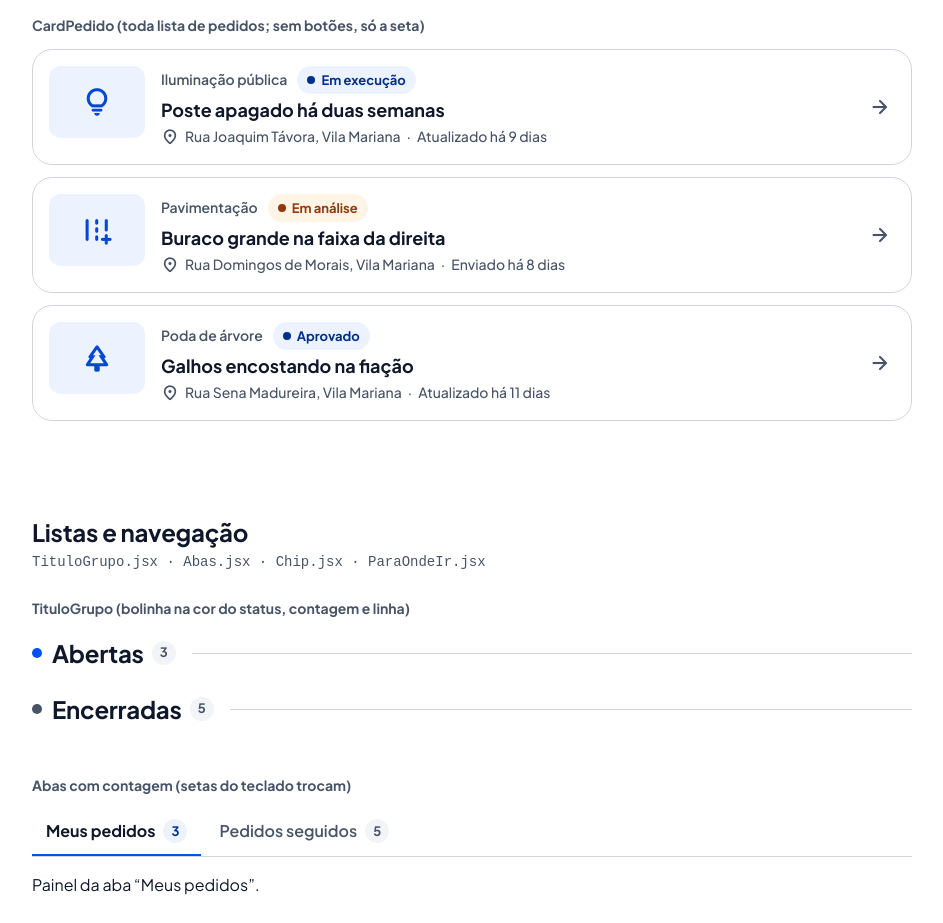
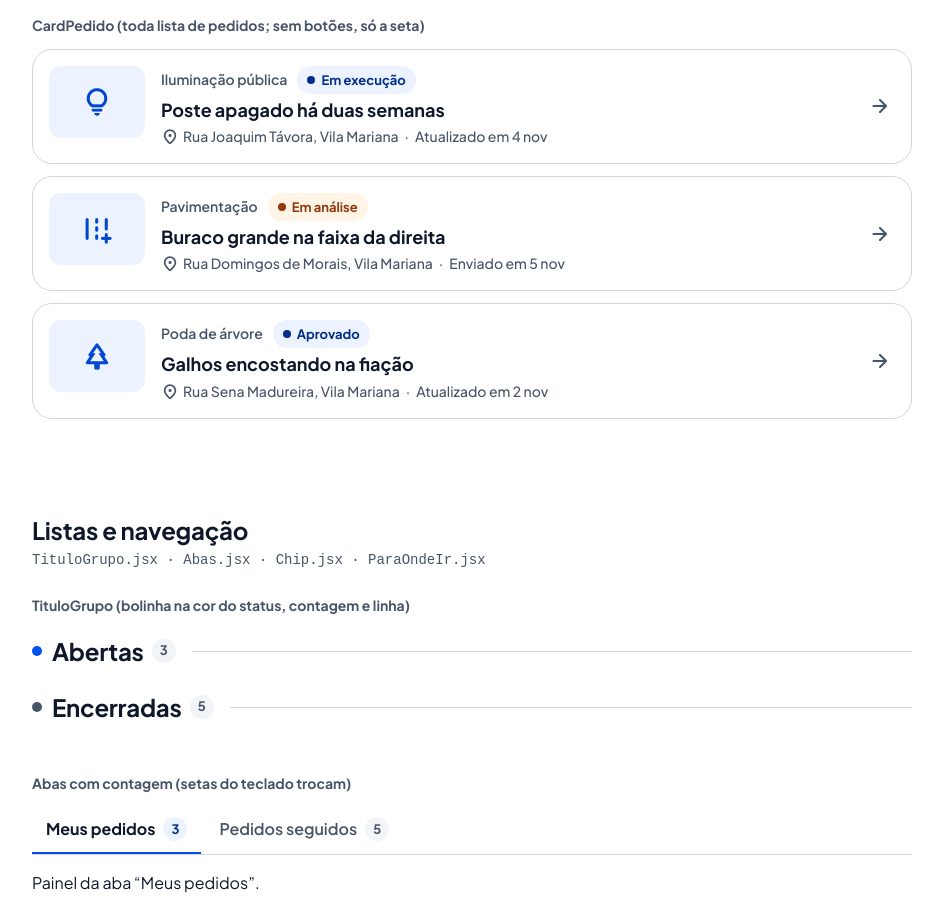
Before and after one commit to Grupo-GLYFFS/Minha-Cidade, a React (Vite) app: page /componentes in a window 1280 px wide. Shown: the part 7000-7923 px from the top of the page, without its empty margins (168-1111 px from the left). Built offline with nearby package versions, Linux system fonts and the light colour scheme; a web font is replaced by a local one.

Commit message:
fix: data relativa só até 7 dias e endereço do card de pedido em texto corrido

```diff
--- a/src/componentes/CardPedido.module.css
+++ b/src/componentes/CardPedido.module.css
@@ -70,13 +70,22 @@
 }
 
 .meta {
-  display: flex;
-  flex-wrap: wrap;
-  align-items: center;
-  gap: rem(2px) rem(6px);
+  /* Texto corrido (e não flex): rua, bairro e data quebram como frase, sem pedaços soltos */
+  display: block;
   font-size: rem(14px);
   font-weight: 500;
+  line-height: 1.5;
   color: var(--cor-texto-2);
+}
+
+.meta > :global(.icone) {
+  margin-right: rem(4px);
+  vertical-align: rem(-4px);
+}
+
+/* O ponto entre o endereço e a data */
+.meta > span:not(:global(.icone)) {
+  margin: 0 rem(6px);
 }
 
 .seta {
--- a/src/logica/datas.js
+++ b/src/logica/datas.js
@@ -27,13 +27,17 @@ export function diasEntre(inicio, fim) {
   return emDias(fim) - emDias(inicio);
 }
 
-// Escreve há quanto tempo algo aconteceu, em linguagem simples.
-// Recebe a data do acontecimento e a data de hoje; devolve "hoje", "ontem" ou "há N dias".
+// Escreve quando algo aconteceu, em linguagem simples (regra 8: relativa só até 7 dias).
+// Recebe a data do acontecimento e a data de hoje; devolve "hoje", "ontem", "há N dias"
+// (até 7 dias) ou, depois disso, a data curta com "em" ("em 5 nov").
+// Ex.: "Atualizado " + tempoRelativo(data) → "Atualizado há 3 dias" ou "Atualizado em 5 nov".
 export function tempoRelativo(data, hoje = HOJE) {
   const dias = diasEntre(data, hoje);
   if (dias <= 0) return 'hoje';
   if (dias === 1) return 'ontem';
-  return `há ${dias} dias`;
+  if (dias <= 7) return `há ${dias} dias`;
+  const [, mes, dia] = data.slice(0, 10).split('-').map(Number);
+  return `em ${dia} ${NOMES_MESES[mes - 1].slice(0, 3)}`;
 }
 
 // Conta quantos dias faltam até uma data.
--- a/src/logica/pedidos.js
+++ b/src/logica/pedidos.js
@@ -76,7 +76,7 @@ export function pedidosPrioritariosDoBairro(pedidos, bairro, quantidade = 3) {
 
 // Escreve quando o pedido mudou pela última vez.
 // Recebe o pedido e a data de hoje; devolve "Enviado ontem" (se nunca mudou depois de criado)
-// ou "Atualizado há 2 dias".
+// "Atualizado há 2 dias" ou, depois de 7 dias, "Atualizado em 5 nov".
 export function textoUltimaMudanca(pedido, hoje = HOJE) {
   const nuncaMudou = diasEntre(pedido.criadoEm, pedido.atualizadoEm) === 0;
   const verbo = nuncaMudou ? 'Enviado' : 'Atualizado';
```
